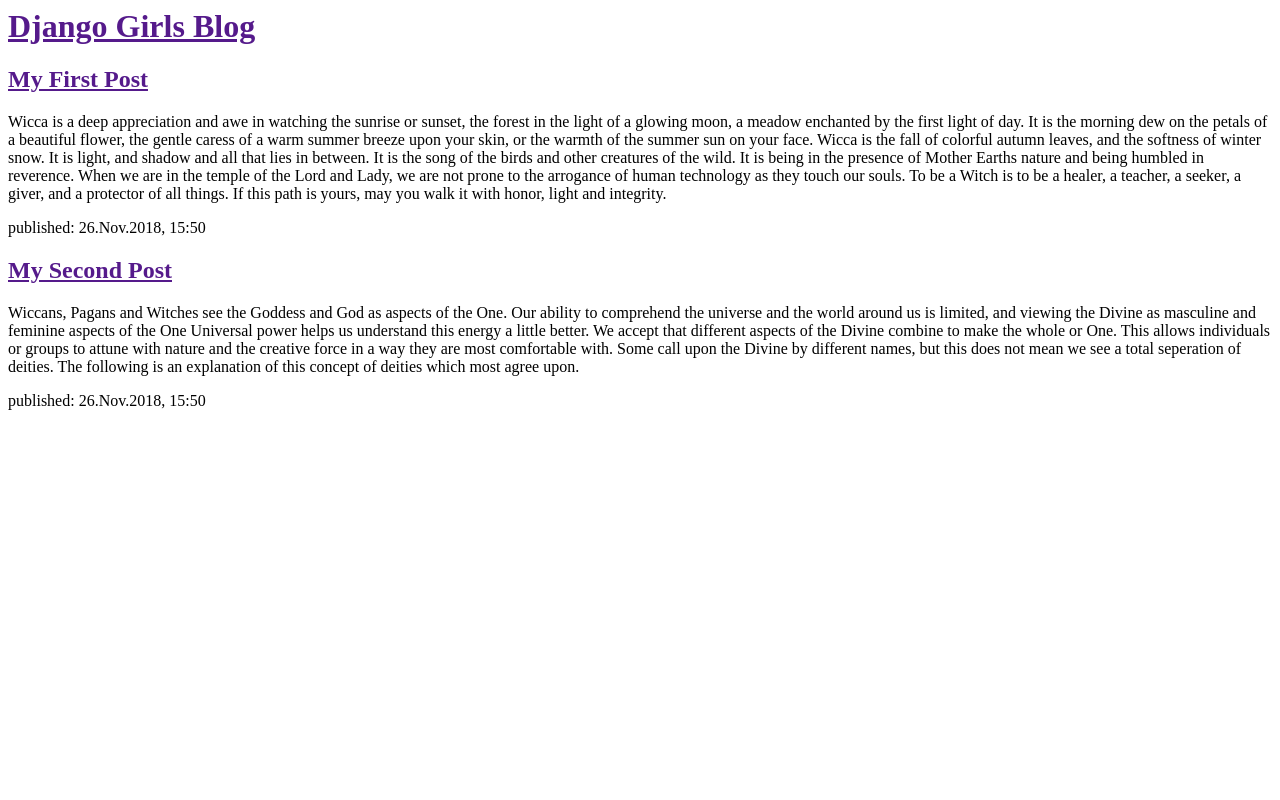
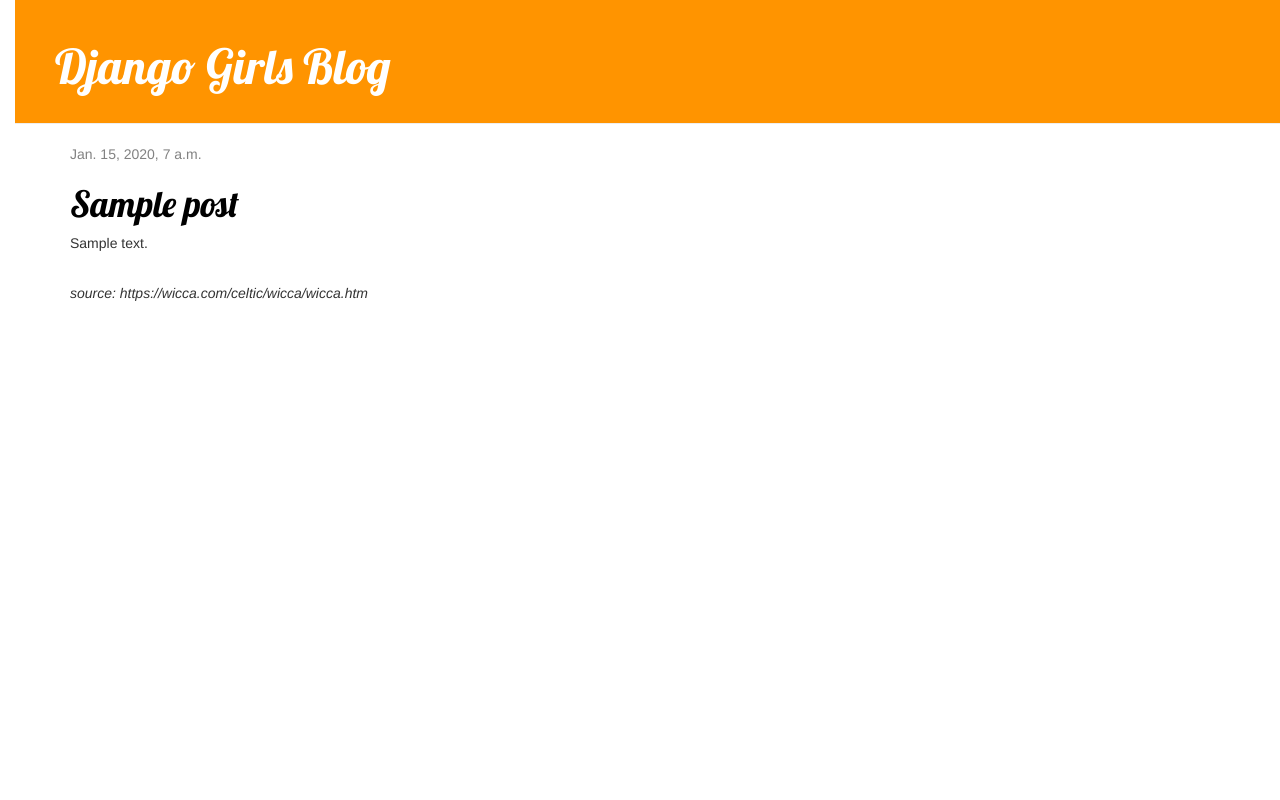
Before and after one commit to apfr/my-first-blog, a Django app: template blog/templates/blog/post_list.html in a window 1280 px wide. Run offline with Django 3.2, Linux system fonts and the light colour scheme; the template is opened without the code that fills it: values that come from a table or form of the project are taken from there, others are empty; tables that the repository leaves empty hold one stand-in row (values such as "Sample post"); some libraries are stand-ins or nearby versions.

Commit message:
view, template, HTML y CSS

```diff
--- /dev/null
+++ b/blog/static/css/blog.css
@@ -0,0 +1,56 @@
+h1 a {
+	color: #FCA205;
+	font-family: 'Lobster';
+}
+
+body {
+	padding-left: 15px;
+
+}
+
+.page-header {
+	background-color: #ff9400;
+	margin-top: 0;
+	padding: 20px 20px 20px 40px;
+}
+
+.page-header h1, .page-header h1 a, .page-header h1 a:visited, .page-header h1 a:active {
+	color: #ffffff;
+	font-size: 36pt;
+	text-decoration: none;
+}
+
+.content {
+	margin-left: 40px;
+}
+
+h1, h2, h3, h4 {
+	font-family: 'Lobster', cursive;
+}
+
+.date {
+	color: #828282;
+}
+
+.save {
+	float: right;
+}
+
+.post-form textarea, .post-form input {
+	width: 100%;
+}
+
+.top-menu, .top-menu:hover, .top-menu:visited {
+	color: #ffffff;
+	float: right;
+	font-size: 26pt;
+	margin-right: 20px;
+}
+
+.post {
+	margin-bottom: 70px;
+}
+
+.post h1 a, .post h1 a:visited {
+color: #000000;
+}
--- /dev/null
+++ b/blog/templates/blog/base.html
@@ -0,0 +1,60 @@
+{% load staticfiles %}
+<html>
+	<head>
+		<title>Django Girls Blog</title>
+		<link rel="stylesheet" href="//maxcdn.bootstrapcdn.com/bootstrap/3.2.0/css/bootstrap.min.css">
+		<link rel="stylesheet" href="//maxcdn.bootstrapcdn.com/bootstrap/3.2.0/css/bootstrap-theme.min.css">
+		<link href='//fonts.googleapis.com/css?family=Lobster&subset=latin,latin-ext' rel='stylesheet' type='text/css'>
+		<link rel="stylesheet" href="{% static 'css/blog.css' %}">
+	</head>
+
+	<body>
+		<div class="page-header">
+			<h1><a href="/">Django Girls Blog</a></h1>
+		</div>
+		<div class="content container">
+			<div class="row">
+				<div class="col-md-8">
+				{% block content %}
+				{% endblock %}
+				</div>
+			</div>
+		</div>
+	</body>
+
+
+
+
+
+
+
+
+
+
+
+
+
+
+<!--	<body>
+		<div class="page-header">
+			<h1><a href="/">Django Girls Blog</a></h1>
+		</div>
+
+		<div class="content container">
+			<div class="row">
+				<div class="col-md-8">
+				{% for post in posts %}
+					<div class="post">
+						<div class="date">
+							{{ post.published_date }}
+						</div>
+						<h1><a href="">{{ post.title }}</a></h1>
+							<p>{{ post.text|linebreaksbr }}</p>
+						</div>
+					{% endfor %}
+				</div>
+			</div>
+		</div>
+	</body>
+-->
+</html>
--- a/blog/templates/blog/post_list.html
+++ b/blog/templates/blog/post_list.html
@@ -1,14 +1,36 @@
-<html>
-	<head>
-		<title>Django Girls Blog</title>
-	</head>
+{% extends 'blog/base.html' %}
 
-	<body>
-		<div>
-			<h1><a href="">Django Girls Blog</a></h1>
+{% block content %}
+	{% for post in posts %}
+		<div class="post">
+			<div class="date">
+				{{ post.published_date }}
+			</div>
+			<h1><a href="{% url 'post_detail' pk=post.pk %}">{{ post.title }}</a></h1>
+				<p>{{ post.text|linebreaksbr }}</p>
+				<br>
+				<p><i>source: https://wicca.com/celtic/wicca/wicca.htm</i></p>
 		</div>
+	{% endfor %}
+{% endblock %}
 
-		<div>
+
+
+
+
+
+
+
+			<!--{% for post in posts %}
+				<div class="post">
+					<p>published: {{ post.published_date }}</p>
+					<h1><a href="">{{ post.title }}</a></h1>
+					<p>{{ post.text|linebreaksbr }}</p>
+
+				</div>
+			{% endfor %}
+
+
 			<h2><a href="">My First Post</a></h2>
 			<p>Wicca is a deep appreciation and awe in watching the sunrise or sunset, the forest in the light of a glowing moon, a meadow enchanted by the first light of day.   It is the morning dew on the petals of a beautiful flower, the gentle caress of a warm summer breeze upon your skin, or the warmth of the summer sun on your face.   Wicca is the fall of colorful autumn leaves, and the softness of winter snow.   It is light, and shadow and all that lies in between.  It is the song of the birds and other creatures of the wild.   It is being in the presence of Mother Earths nature and being humbled in reverence.   When we are in the temple of the Lord and Lady, we are not prone to the arrogance of human technology as they touch our souls.   To be a Witch is to be a healer, a teacher, a seeker, a giver, and a protector of all things.   If this path is yours, may you walk it with honor, light and integrity.</p>
 			<p>published: 26.Nov.2018, 15:50</p>
@@ -17,7 +39,6 @@
 		<div>
 			<h2><a href="">My Second Post</a></h2>
 			<p>Wiccans, Pagans and Witches see the Goddess and God as aspects of the One.  Our ability to comprehend the universe and the world around us is limited, and viewing the Divine as masculine and feminine aspects of the One Universal power helps us understand this energy a little better. We accept that different aspects of the Divine combine to make the whole or One. This allows individuals or groups to attune with nature and the creative force in a way they are most comfortable with. Some call upon the Divine by different names, but this does not mean we see a total seperation of deities. The following is an explanation of this concept of deities which most agree upon.</p>
-			<p>published: 26.Nov.2018, 15:50</p>
-		</div>
+			<p>published: 26.Nov.2018, 15:50</p>-->
 	</body>
 </html>
--- a/blog/urls.py
+++ b/blog/urls.py
@@ -3,4 +3,5 @@ from . import views
 
 urlpatterns = [
 	url(r'^$', views.post_list, name='post_list'),
+	url(r'^post/(?P<pk>\d+)/$', views.post_detail, name='post_detail')
 ]
```
Also changed, not shown: blog/templates/blog/post_detail.html (added, +16 -0 lines), blog/views.py (+9 -1 lines).
